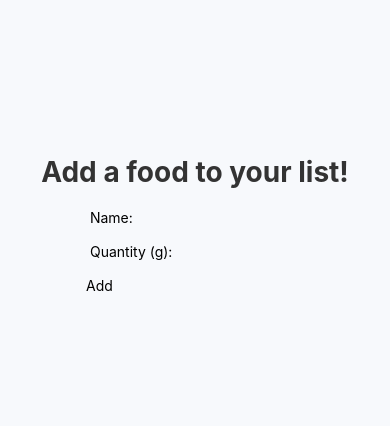
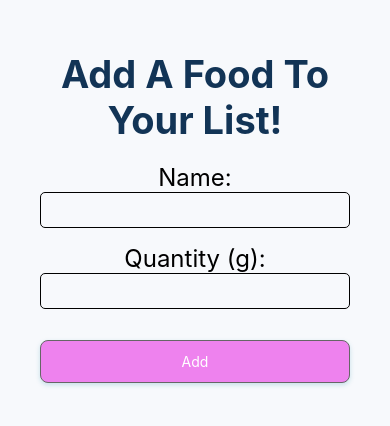
Before and after one commit to PatoDeSapatos/trabalho_pdm, a React Native app: screen / in a window 390 px wide. Shown: the part 198-624 px from the top of the page. Built offline with nearby package versions, Linux system fonts and the light colour scheme.

Commit message:
presentation version

```diff
--- a/App.jsx
+++ b/App.jsx
@@ -33,7 +33,7 @@ export default function App() {
   }
 
   if (loading) {
-    return (<Text style={styles.loadingText}>Loading...</Text>);
+    return (<View style={styles.container}> <Text style={styles.loadingText}>Loading...</Text> </View>);
   }
 
   switch (page) {
@@ -47,27 +47,48 @@ export default function App() {
     case '1':
       return (
         <View style={styles.container}>
-          <PageNav page={page} setPage={setPage} text={"Add new food!"} value="0" />
+          <TouchableOpacity style={styles.button} onPress={() => setPage('0')}>
+            <Text style={styles.buttonText}>Add More Foods</Text>
+          </TouchableOpacity>
 
           <TouchableOpacity style={styles.button} onPress={onClickHandler}>
-            <Text style={styles.buttonText}>Send List</Text>
+            <Text style={styles.buttonText}>Check Calories!</Text>
           </TouchableOpacity>
 
+          <View style={styles.foodWrapper}>
             {foodList.map((food, key) => {
               return ( <FoodBox food={food} key={key} index={key} removeFood={removeFood} /> );
             })}
+          </View>
         </View>
       );
     case '3':
       return(
         <View style={styles.container}>
-          <TouchableOpacity style={styles.button} onPress={() => setPage('0')}>
+          <TouchableOpacity style={styles.button} onPress={() => {
+            setPage('0');
+            setFoodList([]);
+          }
+          } >
             <Text style={styles.buttonText}>Back</Text>
           </TouchableOpacity>
+
+          <View style={styles.meal}>
+            <View>
+              <Text style={styles.foodBoxText}>Meal: </Text>
               <DataBox data={resultList} total={true} />
+            </View>
+
+            <View>
+              <Text style={styles.foodBoxText}>Ingredients: </Text>
+
+              <View style={styles.foodWrapper}>
                 {resultList.map((data, key) => {
                   return (<DataBox data={data} key={key} />);
                 })}
+              </View>
+            </View>
+          </View>
         </View>
       );
   }
@@ -80,27 +101,30 @@ const styles = StyleSheet.create({
     alignItems: 'center',
     justifyContent: 'center',
     padding: 20,
+    overflow: 'scroll',
   },
   headerText: {
-    fontSize: 28,
+    fontSize: 38,
     fontWeight: 'bold',
-    color: '#333',
+    color: '#123456',
     marginBottom: 20,
     textAlign: 'center',
+    textTransform: 'capitalize',
   },
   loadingText: {
     fontSize: 20,
     color: '#ff6347',
     fontWeight: '600',
+    textAlign: 'center',
   },
   button: {
-    backgroundColor: '#008CBA',
+    backgroundColor: '#ee82ee',
         paddingVertical: 12,
         paddingHorizontal: 20,
         borderRadius: 8,
         marginVertical: 15,
         borderWidth: 1,
-    borderColor: '#007B9A',
+        borderColor: '#666',
         elevation: 3,
         shadowColor: '#007B9A',
         shadowOffset: { width: 0, height: 2 },
@@ -112,6 +136,7 @@ const styles = StyleSheet.create({
     color: 'white',
     textAlign: 'center',
     fontWeight: '600',
+
   },
   foodBox: {
     backgroundColor: '#fff',
@@ -131,5 +156,20 @@ const styles = StyleSheet.create({
     fontSize: 16,
     color: '#333',
     fontWeight: '500',
+    width: '100%',
+    textAlign: 'center'
   },
+  foodWrapper: {
+    display: 'flex',
+    flexDirection: 'column',
+    alignItems: 'center',
+    gap: '1em'
+  },
+  meal: {
+    display: 'flex',
+    flexDirection: 'column',
+    gap: '1em',
+    justifyContent: 'center',
+    alignItems: 'center'
+  }
 });
--- a/components/DataBox.jsx
+++ b/components/DataBox.jsx
@@ -1,4 +1,4 @@
-import { Text, View } from "react-native";
+import { StyleSheet, Text, View } from "react-native";
 
 export default (props) => {
     const {data, total} = props;
@@ -29,12 +29,30 @@ export default (props) => {
     }
 
     return(
-        <View>
-            <Text>{values["name"]} - {values["serving_size_g"]}g</Text>
-            <Text>Calories: {values["calories"]}</Text>
-            <Text>Carbohydrates: {values["carbohydrates_total_g"]}g</Text>
-            <Text>Protein: {values["protein_g"]}g</Text>
-            <Text>Fat: {values["fat_total_g"]}g</Text>
+        <View style={styles.box}>
+            <Text style={styles.info}>{values["name"]} - {values["serving_size_g"]}g</Text>
+            <Text style={styles.info}>Calories: {values["calories"]}</Text>
+            <Text style={styles.info}>Carbohydrates: {values["carbohydrates_total_g"]}g</Text>
+            <Text style={styles.info}>Protein: {values["protein_g"]}g</Text>
+            <Text style={styles.info}>Fat: {values["fat_total_g"]}g</Text>
         </View>
     )
 }
+
+const styles = StyleSheet.create({
+    box: {
+        display: 'flex',
+        flexDirection: 'column',
+        justifyContent: 'center',
+        alignItems: 'center',
+        gap: ".3em",
+        backgroundColor: '#ffddff',
+        padding: '1.5em',
+        minWidth: '15em',
+        borderRadius: '15px'
+    },
+    info: {
+        fontSize: '1em',
+        textTransform: 'capitalize'
+    },
+})
--- a/components/FoodBox.jsx
+++ b/components/FoodBox.jsx
@@ -1,4 +1,4 @@
-import { Text, TouchableOpacity, View } from "react-native";
+import { StyleSheet, Text, TouchableOpacity, View } from "react-native";
 
 
 export default (props) => {
@@ -10,13 +10,38 @@ export default (props) => {
     }
 
     return(
-        <View>
-            <Text>{food.name}</Text>
-            <Text>{food.quantity}</Text>
+        <View style={styles.box}>
+            <Text style={styles.info}>Name: {food.name}</Text>
+            <Text style={styles.info}>Quantity: {food.quantity}g</Text>
 
-            <TouchableOpacity onPress={onClickHandler}>
-                <Text>Remove</Text>
+            <TouchableOpacity onPress={onClickHandler} style={styles.remove}>
+                <Text style={[styles.info, styles.remove]}>Remove</Text>
             </TouchableOpacity>
         </View>
     )
+
 }
+const styles = StyleSheet.create({
+    box: {
+        display: 'flex',
+        flexDirection: 'column',
+        justifyContent: 'center',
+        alignItems: 'center',
+        gap: ".6em",
+        backgroundColor: '#ffddff',
+        padding: '1.5em',
+        minWidth: '15em',
+        borderRadius: '15px'
+    },
+    info: {
+        fontSize: '1.25em'
+    },
+    remove: {
+        padding: '3px',
+        borderRadius: '5px',
+        backgroundColor: '#ee82ee',
+        color: 'white',
+        width: "100%",
+        textAlign: 'center'
+    }
+})
--- a/components/SearchForm.jsx
+++ b/components/SearchForm.jsx
@@ -1,4 +1,4 @@
-import { Text, TextInput, View, TouchableOpacity } from "react-native";
+import { Text, TextInput, View, TouchableOpacity, StyleSheet } from "react-native";
 import { Food } from "../domain/Food";
 
 const SearchForm = (props) => {
@@ -28,22 +28,61 @@ const SearchForm = (props) => {
     }
 
     return (
-        <View>
+        <View style={styles.container}>
             <View>
-                <Text aria-label="Label for food-name" nativeID="food-name"> Name: </Text>
-                <TextInput aria-label="input" aria-labelledby="food-name" onChange={nameChange} />
+                <Text style={styles.label} aria-label="Label for food-name" nativeID="food-name"> Name: </Text>
+                <TextInput style={styles.input} aria-label="input" aria-labelledby="food-name" onChange={nameChange} />
             </View>
 
             <View>
-                <Text aria-label="Label for food-quantity" nativeID="food-quantity"> Quantity (g): </Text>
-                <TextInput aria-label="input" aria-labelledby="food-quantity" keyboardType="numeric" onChange={quantityChange} />
-            </View>
+                <Text style={styles.label} aria-label="Label for food-quantity" nativeID="food-quantity"> Quantity (g): </Text>
+                <TextInput style={styles.input} aria-label="input" aria-labelledby="food-quantity" keyboardType="numeric" onChange={quantityChange} />
+            </View >
 
-            <TouchableOpacity onPress={onClickHandler}>
-                <Text>Add</Text>
+            <TouchableOpacity onPress={onClickHandler} style={styles.add}>
+                <Text style={styles.addText}>Add</Text>
             </TouchableOpacity>
         </View>
     );
 }
 
+const styles = StyleSheet.create({
+    container: {
+        display: 'flex',
+        flexDirection: 'column',
+        gap: '1em'
+    },
+    add : {
+        backgroundColor: '#ee82ee',
+        paddingVertical: 12,
+        paddingHorizontal: 20,
+        borderRadius: 8,
+        marginVertical: 15,
+        borderWidth: 1,
+        borderColor: '#666',
+        elevation: 3,
+        shadowColor: '#007B9A',
+        shadowOffset: { width: 0, height: 2 },
+        shadowOpacity: 0.2,
+        shadowRadius: 5,
+    },
+    addText: {
+        color : '#fff',
+        textAlign: 'center'
+    },
+    label: {
+        fontSize: '1.5em',
+        width: '100%',
+        textAlign: 'center'
+    },
+    input: {
+        borderColor: 'black',
+        borderWidth: '1px',
+        borderRadius: '5px',
+        fontSize: '1.2em',
+        padding: '5px',
+    }
+});
+
+
 export default SearchForm;
--- /dev/null
+++ b/components/test.css
@@ -0,0 +1,3 @@
+body {
+    color: #ffddff;
+}
```
Lines whose indentation alone changed are shown as unchanged.
